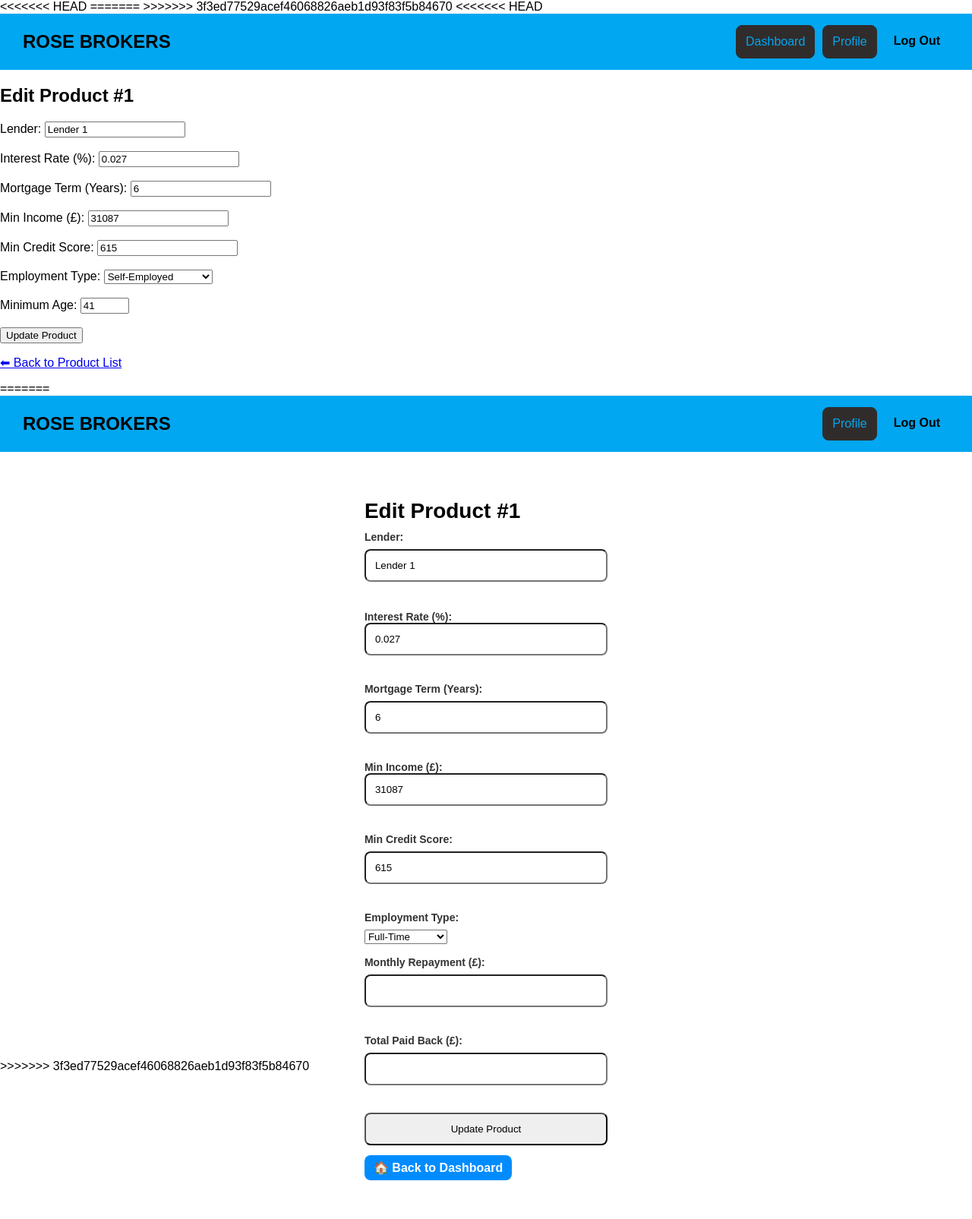
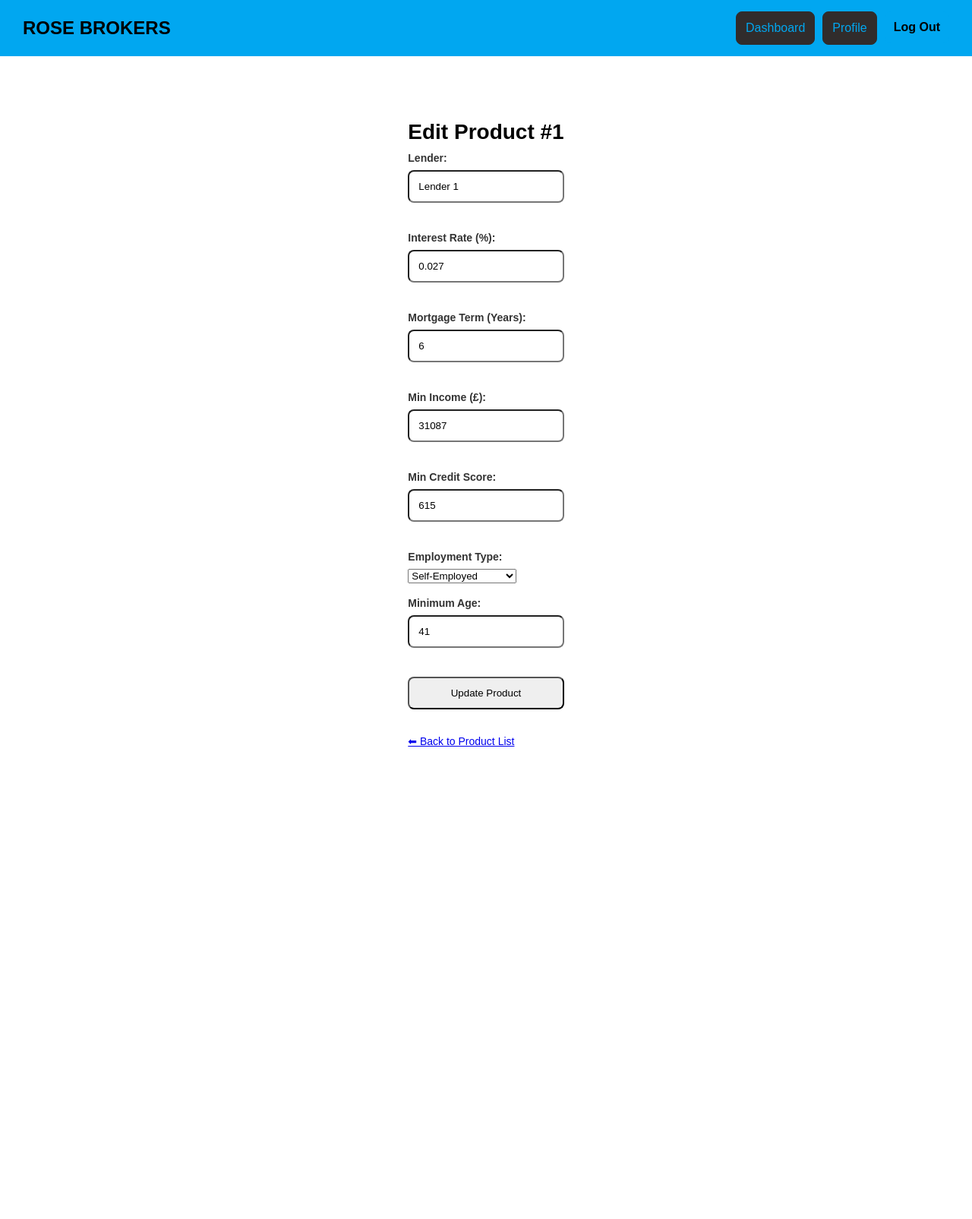
Before and after one commit to Theo-Asamp/Mortgage-Quotation-System, a PHP site: page /edit_product.php?id=1 in a window 1280 px wide. Shown: the whole page at 76% size. After the commit the page ends 983 px from the top, so only its background shows below. Run offline with PHP 8.4, Linux system fonts and the light colour scheme; the visitor is signed in with stand-in values (Sample User, id 1); data comes from the database, SQL or seed files in the repository; data that the repository does not hold is empty.

Commit message:
fixes edit styling

```diff
--- a/edit_product.php
+++ b/edit_product.php
@@ -42,16 +42,13 @@ if (!$product) die("Product not found.");
 ?>
 
 <!DOCTYPE html>
-<<<<<<< HEAD
 <html>
-=======
->>>>>>> 3f3ed77529acef46068826aeb1d93f83f5b84670
     <head>
         <meta charset="UTF-8">
         <meta name="viewport" content="width=device-width, initial-scale=1.0">
         <link rel="stylesheet" href="css/global.css" />
-<<<<<<< HEAD
-    <title>Edit Mortgage Product</title></head>
+        <title>Edit Mortgage Product</title>
+    </head>
     <body>
     <header class="navbar">
         <a href="/broker-dashboard.php" class="navbar__title-link"><h1 class="navbar__title">ROSE BROKERS</h1></a>
@@ -61,8 +58,10 @@ if (!$product) die("Product not found.");
                 <a href="logout.php"><button class="btn btn--login">Log Out</button></a>
             </div>
     </header>
+    <div class="container">
+    <div class="add-section">
         <h2>Edit Product #<?= $product['ProductId'] ?></h2>
-<form method="POST">
+        <form method="POST" class="add-form">
             <label>Lender:</label>
             <input type="text" name="lender" value="<?= $product['Lender'] ?>" required><br><br>
 
@@ -85,49 +84,13 @@ if (!$product) die("Product not found.");
                 <option value="Self-Employed" <?= $product['EmploymentType'] === 'Self-Employed' ? 'selected' : '' ?>>Self-Employed</option>
                 <option value="any" <?= $product['EmploymentType'] === 'any' ? 'selected' : '' ?>>Any</option>
             </select><br><br>
-
             <label>Minimum Age:</label>
         <input type="number" name="min_age" min="18" max="100" value="<?= $product['MinAge'] ?>" required><br><br>
 
         <input type="submit" value="Update Product">
+        <p><a href="product_list.php">⬅ Back to Product List</a></p>
     </form>
-<p><a href="product_list.php">⬅ Back to Product List</a></p>
-=======
-    <title>Add products</title>
-</head>
-<body>
-    <header class="navbar">
-    <a href="/broker-dashboard.php" class="navbar__title-link"><h1 class="navbar__title">ROSE BROKERS</h1></a>
-        <div class="navbar__buttons">
-            <a href="broker-setting.php"><button class="btn btn--register">Profile</button></a>
-            <a href="logout.php"><button class="btn btn--login">Log Out</button></a>
-        </div>
-    </header>
-    <div class="container">
-        <div class="add-section">
-            <h2>Edit Product #<?= $product['ProductId'] ?></h2>
-            <form method="POST" class="add-form">
-                <label>Lender:</label><input type="text" name="lender" value="<?= $product['Lender'] ?>" required><br><br>
-                <label>Interest Rate (%):</labe><input type="number" step="0.01" name="rate" value="<?= $product['InterestRate'] ?>" required><br><br>
-                <label>Mortgage Term (Years):</label><input type="number" name="term" value="<?= $product['MortgageTerm'] ?>" required><br><br>
-                <label>Min Income (£):</labe><input type="number" name="min_income" value="<?= $product['MinIncome'] ?>" required><br><br>
-                <label>Min Credit Score:</label><input type="number" name="credit_score" value="<?= $product['MinCreditScore'] ?>" required><br><br>
-                <label>Employment Type:</label>
-                <select name="employment_type" required>
-                    <option value="full-time" <?= $product['EmploymentType'] == 'full-time' ? 'selected' : '' ?>>Full-Time</option>
-                    <option value="part-time" <?= $product['EmploymentType'] == 'part-time' ? 'selected' : '' ?>>Part-Time</option>
-                    <option value="self-employed" <?= $product['EmploymentType'] == 'self-employed' ? 'selected' : '' ?>>Self-Employed</option>
-                    <option value="any" <?= $product['EmploymentType'] == 'any' ? 'selected' : '' ?>>Any</option>
-                </select><br><br>
-                <label>Monthly Repayment (£):</label><input type="number" step="0.01" name="repayment" value="<?= $product['MonthlyRepayment'] ?>" required><br><br>
-                <label>Total Paid Back (£):</label><input type="number" step="0.01" name="paidback" value="<?= $product['AmountPaidBack'] ?>" required><br><br>
-                <input type="submit" value="Update Product">
-            </form>
-            <div class="text-center mt-3">
-                <a href="broker-dashboard.php" class="btn btn-custom">🏠 Back to Dashboard</a>
     </div>
     </div>
-    </div>
->>>>>>> 3f3ed77529acef46068826aeb1d93f83f5b84670
     </body>
 </html>
```
Lines whose indentation alone changed are shown as unchanged.
